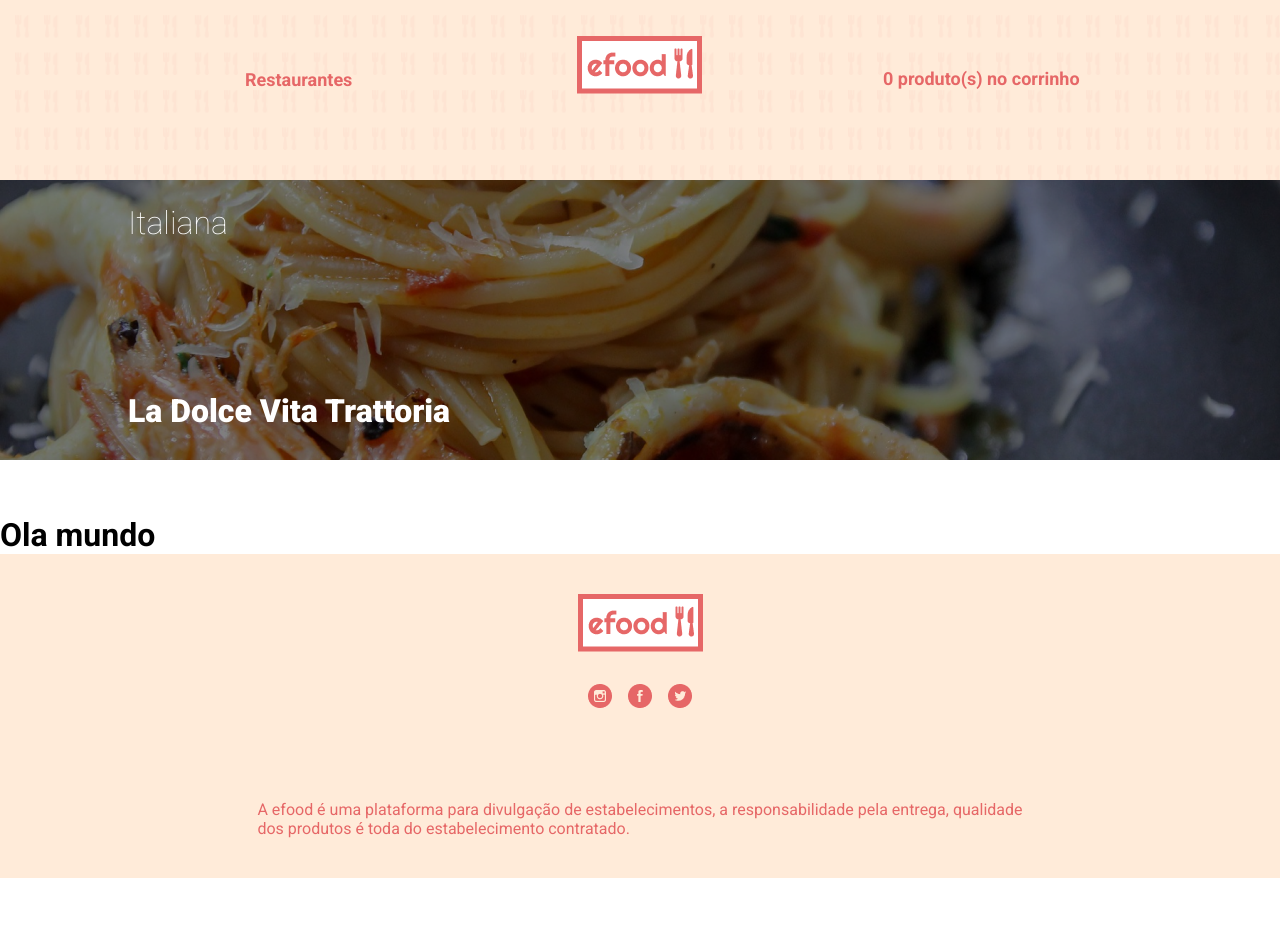
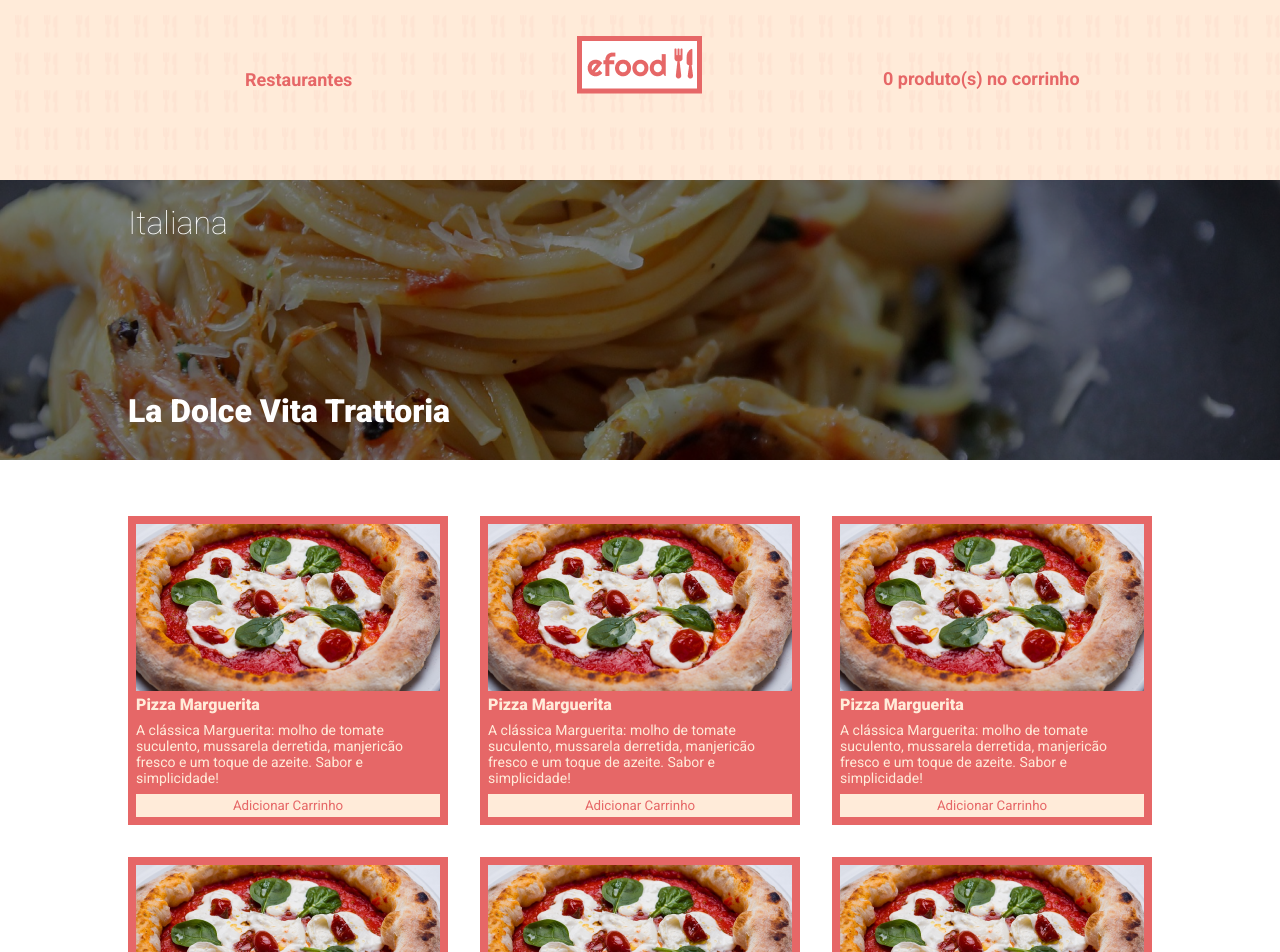
Before and after one commit to AlvaroDeCarvalho/projeto_Avalia_restaurantes, a React (Create React App) app: page /cardapio in a window 1280 px wide. Shown: the top 952 px of the page. Before the commit the page ends 878 px from the top, so only its background shows below. Built offline with nearby package versions, Linux system fonts and the light colour scheme.

Commit message:
finalização da parte 1 do projeto

```diff
--- a/src/Components/ItemLoja/index.tsx
+++ b/src/Components/ItemLoja/index.tsx
@@ -1,7 +1,24 @@
-const ItemLoja = () => {
+import * as S from './styles'
+
+type Props = {
+  imagem: string
+  title: string
+  description: string
+}
+
+const ItemLoja = ({ description, imagem, title }: Props) => {
   return (
     <>
-      <h1>Ola mundo</h1>
+      <S.Card>
+        <img src={imagem} />
+
+        <div>
+          <h3>{title}</h3>
+
+          <p>{description}</p>
+        </div>
+        <S.Botao>Adicionar Carrinho </S.Botao>
+      </S.Card>
     </>
   )
 }
--- /dev/null
+++ b/src/Components/ItemLoja/styles.ts
@@ -0,0 +1,30 @@
+import styled from 'styled-components'
+import { cores } from '../../styles'
+
+export const Card = styled.div`
+  background-color: ${cores.Salmao};
+  padding: 8px;
+  color: ${cores.salmaoClaro};
+  img {
+    width: 100%;
+  }
+  div {
+    h3 {
+      font-weight: 900;
+      font-size: 16px;
+      margin-bottom: 8px;
+    }
+    p {
+      font-size: 14px;
+      font-weight: 400;
+    }
+  }
+`
+export const Botao = styled.button`
+  margin-top: 8px;
+  padding: 4px;
+  border: none;
+  width: 100%;
+  background-color: ${cores.salmaoClaro};
+  color: ${cores.Salmao};
+`
--- /dev/null
+++ b/src/containers/ItemList/index.tsx
@@ -0,0 +1,64 @@
+import ItemLoja from '../../Components/ItemLoja'
+import * as S from './styles'
+import ObjectItem from '../../models/ObjectItem'
+import PizzaImg from '../../assents/image/imagemPizza.png'
+
+const arrayItens: ObjectItem[] = [
+  new ObjectItem(
+    'Pizza Marguerita',
+    'A clássica Marguerita: molho de tomate suculento, mussarela derretida, manjericão fresco e um toque de azeite. Sabor e simplicidade!',
+    PizzaImg,
+    1
+  ),
+  new ObjectItem(
+    'Pizza Marguerita',
+    'A clássica Marguerita: molho de tomate suculento, mussarela derretida, manjericão fresco e um toque de azeite. Sabor e simplicidade!',
+    PizzaImg,
+    2
+  ),
+  new ObjectItem(
+    'Pizza Marguerita',
+    'A clássica Marguerita: molho de tomate suculento, mussarela derretida, manjericão fresco e um toque de azeite. Sabor e simplicidade!',
+    PizzaImg,
+    3
+  ),
+  new ObjectItem(
+    'Pizza Marguerita',
+    'A clássica Marguerita: molho de tomate suculento, mussarela derretida, manjericão fresco e um toque de azeite. Sabor e simplicidade!',
+    PizzaImg,
+    4
+  ),
+  new ObjectItem(
+    'Pizza Marguerita',
+    'A clássica Marguerita: molho de tomate suculento, mussarela derretida, manjericão fresco e um toque de azeite. Sabor e simplicidade!',
+    PizzaImg,
+    5
+  ),
+  new ObjectItem(
+    'Pizza Marguerita',
+    'A clássica Marguerita: molho de tomate suculento, mussarela derretida, manjericão fresco e um toque de azeite. Sabor e simplicidade!',
+    PizzaImg,
+    6
+  )
+]
+
+const ItemList = () => {
+  return (
+    <>
+      <div className="container">
+        <S.ContainerItensList>
+          {arrayItens.map(({ title, image, discription, idItem }) => (
+            <ItemLoja
+              key={idItem}
+              title={title}
+              imagem={image}
+              description={discription}
+            />
+          ))}
+        </S.ContainerItensList>
+      </div>
+    </>
+  )
+}
+
+export default ItemList
--- /dev/null
+++ b/src/containers/ItemList/styles.ts
@@ -0,0 +1,9 @@
+import styled from 'styled-components'
+
+export const ContainerItensList = styled.div`
+  display: grid;
+  grid-template-columns: 1fr 1fr 1fr;
+  gap: 32px;
+
+  margin-bottom: 120px;
+`
--- /dev/null
+++ b/src/models/ObjectItem.ts
@@ -0,0 +1,19 @@
+class ObjectItem {
+  title: string
+  discription: string
+  image: string
+  idItem: number
+
+  constructor(
+    title: string,
+    discription: string,
+    image: string,
+    idItem: number
+  ) {
+    this.title = title
+    this.discription = discription
+    this.image = image
+    this.idItem = idItem
+  }
+}
+export default ObjectItem
--- a/src/pages/Cardapio/index.tsx
+++ b/src/pages/Cardapio/index.tsx
@@ -1,13 +1,13 @@
 import Banner from '../../Components/Banner'
 import Header from '../../Components/Header'
-import ItemLoja from '../../Components/ItemLoja'
+import ItemList from '../../containers/ItemList'
 
 const Cardapio = () => {
   return (
     <>
       <Header typeHeader="Cardapio" />
       <Banner />
-      <ItemLoja />
+      <ItemList />
     </>
   )
 }
```
Also changed, not shown: src/assents/image/imagemPizza.png (added).
